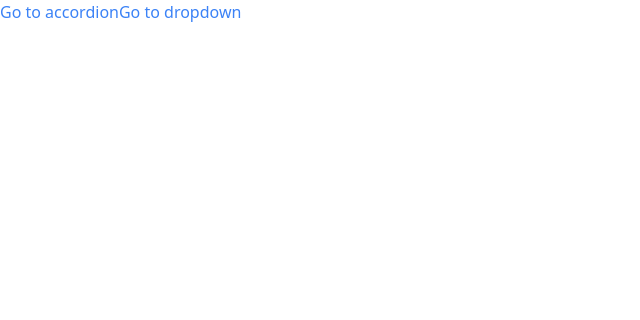
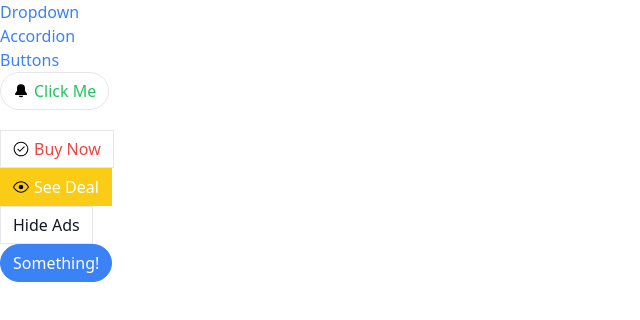
Before and after one commit to shivangi0109/components, a React (Create React App) app: page /buttons in a window 1280 px wide. Shown: the top 320 px of the page, without its empty margins (0-640 px from the left). Built offline with nearby package versions, Linux system fonts and the light colour scheme.

Commit message:
Add a sidebar component

```diff
--- a/src/App.js
+++ b/src/App.js
@@ -1,21 +1,24 @@
-import Link from './components/Link';
+import Sidebar from './components/Sidebar';
 import Route from './components/Route';
 import AccordionPage from './pages/AccordionPage';
 import DropdownPage from './pages/DropdownPage';
+import ButtonPage from './pages/ButtonPage';
 
 function App() {
 
   return (
     <div>
       <div>
-        <Link to="/accordion">Go to accordion</Link>
-        <Link to="/dropdown">Go to dropdown</Link>
+        <Sidebar />
       </div>
       <Route path="/accordion">
         <AccordionPage />
       </Route>
-      <Route path="/dropdown">
+      <Route path="/">
         <DropdownPage />
+      </Route>
+      <Route path="/buttons">
+        <ButtonPage />
       </Route>
     </div>
   )
--- /dev/null
+++ b/src/components/Sidebar.js
@@ -0,0 +1,21 @@
+import Link from './Link';
+
+function Sidebar() {
+  const links = [
+    { label: 'Dropdown', path: '/'},
+    { label: 'Accordion', path: '/accordion'},
+    { label: 'Buttons', path: '/buttons'},
+  ];
+
+  const renderedItems = links.map((link) => {
+    return <Link key={link.label} to={link.path}>{link.label}</Link>
+  });
+
+  return (
+    <div className="sticky top-0 overflow-y-scroll flex flex-col">
+      {renderedItems}
+    </div>
+  );
+};
+
+export default Sidebar;
--- a/src/pages/ButtonPage.js
+++ b/src/pages/ButtonPage.js
@@ -1,6 +1,6 @@
 import { GoBellFill, GoCheckCircle, GoEye } from "react-icons/go";
 // import * as GoIcons from "react-icons/go";
-import Button from "./components/Button";
+import Button from "../components/Button";
 // console.log(GoIcons);
 
 function ButtonPage() {
```
